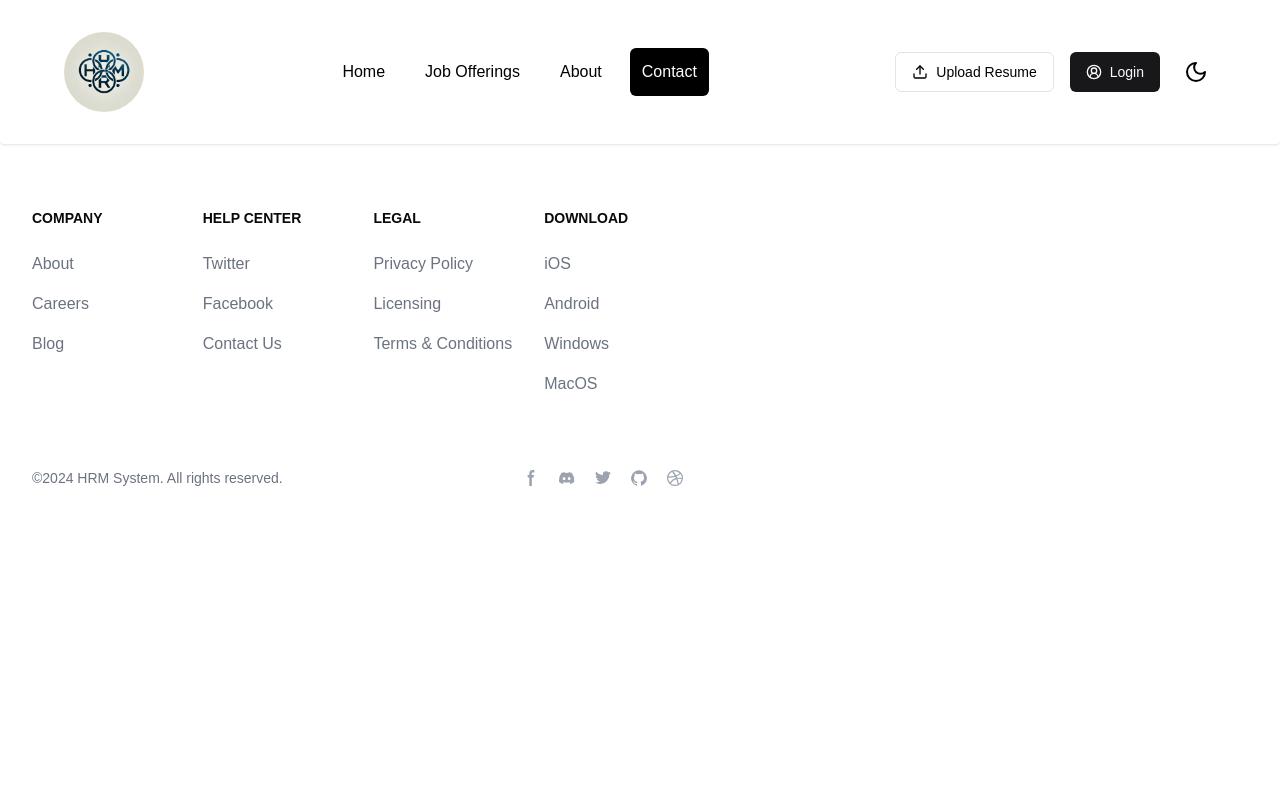
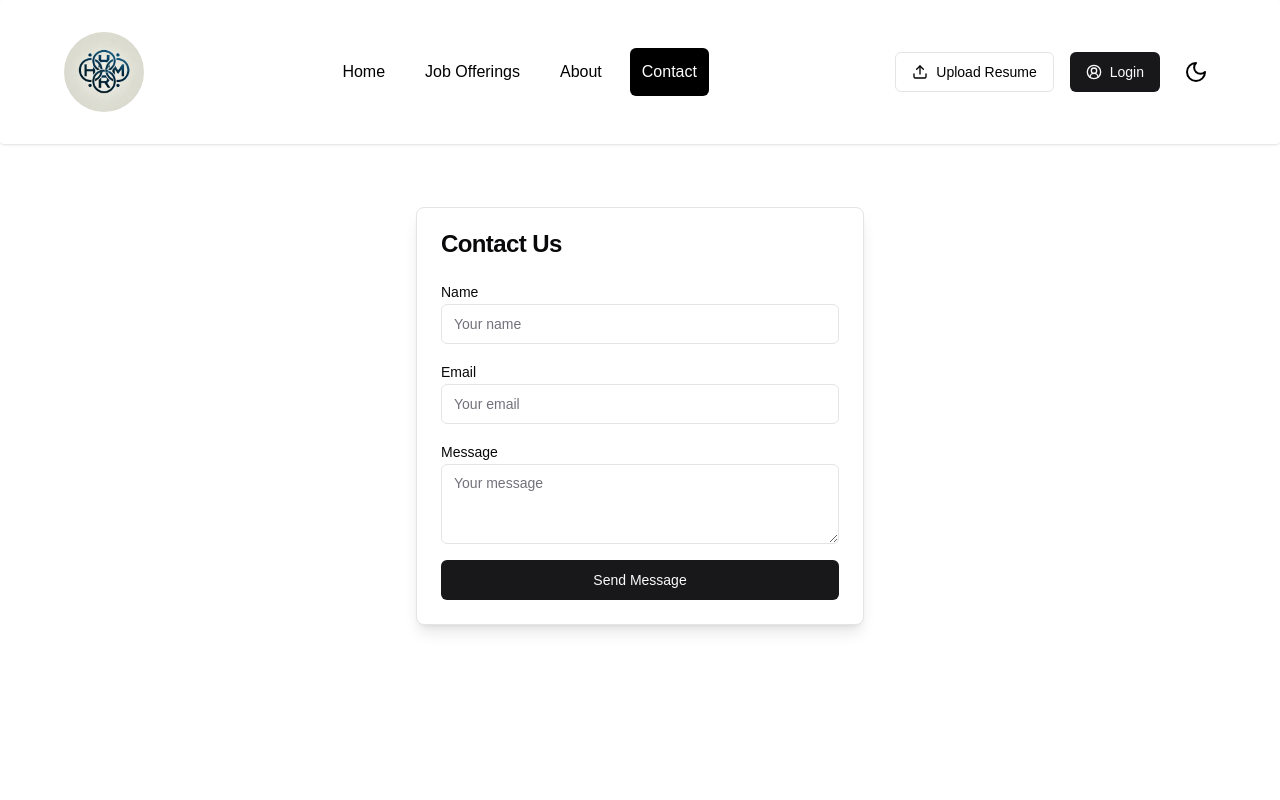
Before and after one commit to MattUreal/nextproject, a Next.js app: page /contact in a window 1280 px wide. Shown: the top 800 px of the page. Built offline with nearby package versions, Linux system fonts and the light colour scheme.

Commit message:
component fix

```diff
--- a/app/about/page.js
+++ b/app/about/page.js
@@ -1,16 +1,17 @@
 import React from "react";
 import Link from "next/link";
-import Navbar from "../components/Navbar";
-import Footer from "../components/Footer";
+import Navbar from "@/components/Navbar";
+import Footer from "@/components/Footer";
+
 
 export default function About() {
   return (
     <div className='absolute w-full '>
       {/* Navigation Bar */}
-      <Navbar />
+      <Navbar/>
 
       {/* Main Content */}
-      <main className="mt-40 p-8 text-center">
+      <main className="mt-36 p-8 text-center">
         <section className="ml:mx-48 md:mx-28 sm:mx-12 m-3 border p-4 rounded shadow">
           <h1 className="text-3xl font-bold mb-4">About</h1>
           <p className="text-lg mb-6">
@@ -62,7 +63,7 @@ export default function About() {
       </main>
 
       {/* Footer */}
-      <Footer />
+      <Footer/>
     </div>
   );
 }
--- a/app/contact/page.js
+++ b/app/contact/page.js
@@ -1,16 +1,18 @@
 "use client"
 
+import ContactForm from '@/components/contactForm'
+import Footer from '@/components/Footer'
+import Navbar from '@/components/Navbar'
 import React from 'react'
-import Footer from '../components/Footer'
-import Navbar from '../components/Navbar'
-import ContactForm from '../components/contactForm'
+
 
 const Contact = () => {
   return (
-    <div className='absolute '><Navbar/>
-      <div className='mt-40 w-full flex items-center'>
+    <div className='absolute w-full '>
+      <Navbar/>
+      <div className='m-4  flex items-center justify-center'>
         {/* <ContactForm/> */}
-
+        <ContactForm/>
 
       </div>
       <Footer/>
--- a/app/offerings/page.js
+++ b/app/offerings/page.js
@@ -1,8 +1,8 @@
 
+import Footer from '@/components/Footer';
+import Navbar from '@/components/Navbar';
 import React from 'react';
 
-import Navbar from '../components/Navbar';
-import Footer from '../components/Footer';
 
 const Offerings = () => {
   {/*Sample List of job*/}
@@ -20,8 +20,10 @@ const Offerings = () => {
   return (
     <div className='absolute w-full' >
          {/* Navigation Bar */}
-      <Navbar />
-      <div className="mt-40 p-8 text-center">
+
+    <Navbar/>
+
+      <div className="mt-36 p-8 text-center">
          {/* List of Jobs */}
           <section className="mt-4">
           <h2 className="text-2xl font-semibold mb-4">Available Jobs</h2>
@@ -39,6 +41,7 @@ const Offerings = () => {
 
         {/*Footer */}
         <Footer/>
+
     </div>
   )
 }
--- /dev/null
+++ b/components/contactForm.jsx
@@ -0,0 +1,97 @@
+"use client"
+
+import { useState } from "react";
+import { useForm } from "react-hook-form";
+import { Input } from "./ui/input";
+import { Textarea } from "./ui/textarea";
+import { Button } from "./ui/button";
+import { Label } from "./ui/label";
+import { Card, CardContent, CardHeader, CardTitle } from "./ui/card";
+
+const ContactForm=()=> {
+  const [formData, setFormData] = useState({
+    name: "",
+    email: "",
+    message: "",
+  });
+
+  const [isSubmitting, setIsSubmitting] = useState(false);
+
+  const handleChange = (e) => {
+    const { name, value } = e.target;
+    setFormData((prev) => ({
+      ...prev,
+      [name]: value,
+    }));
+  };
+
+  const handleSubmit = async (e) => {
+    e.preventDefault();
+    setIsSubmitting(true);
+
+    // Simulating an API call
+    setTimeout(() => {
+      alert("Form submitted successfully!");
+      setFormData({ name: "", email: "", message: "" });
+      setIsSubmitting(false);
+    }, 1000);
+  };
+
+  return (
+    <div className="flex justify-center items-center min-h-screen w-2/4">
+      <Card className="w-full max-w-md shadow-lg">
+        <CardHeader>
+          <CardTitle>Contact Us</CardTitle>
+        </CardHeader>
+        <CardContent>
+          <form onSubmit={handleSubmit} className="space-y-4">
+            <div>
+              <Label htmlFor="name">Name</Label>
+              <Input
+                id="name"
+                name="name"
+                type="text"
+                placeholder="Your name"
+                value={formData.name}
+                onChange={handleChange}
+                required
+              />
+            </div>
+
+            <div>
+              <Label htmlFor="email">Email</Label>
+              <Input
+                id="email"
+                name="email"
+                type="email"
+                placeholder="Your email"
+                value={formData.email}
+                onChange={handleChange}
+                required
+              />
+            </div>
+
+            <div>
+              <Label htmlFor="message">Message</Label>
+              <Textarea
+                id="message"
+                name="message"
+                placeholder="Your message"
+                value={formData.message}
+                onChange={handleChange}
+                required
+              />
+            </div>
+
+            <Button type="submit" disabled={isSubmitting} className="w-full">
+              {isSubmitting ? "Sending..." : "Send Message"}
+            </Button>
+          </form>
+        </CardContent>
+      </Card>
+
+    </div>
+  );
+}
+
+export default  ContactForm
```
Also changed, not shown: app/components/contactForm.jsx (deleted, +0 -96 lines), app/homepage/page.js (+5 -4 lines), components/Footer.jsx (renamed from app/components/Footer.jsx), components/Navbar.jsx (renamed from app/components/Navbar.jsx).
